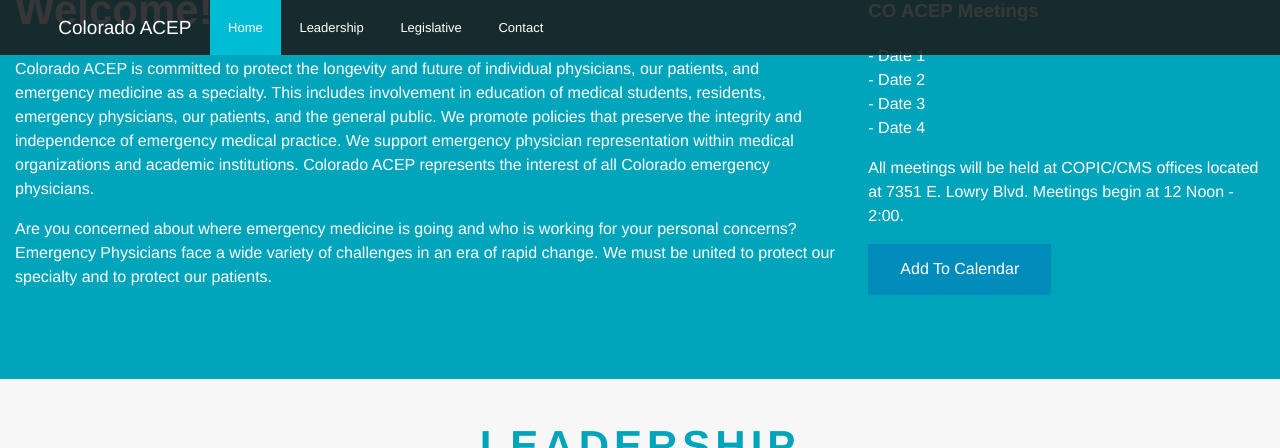
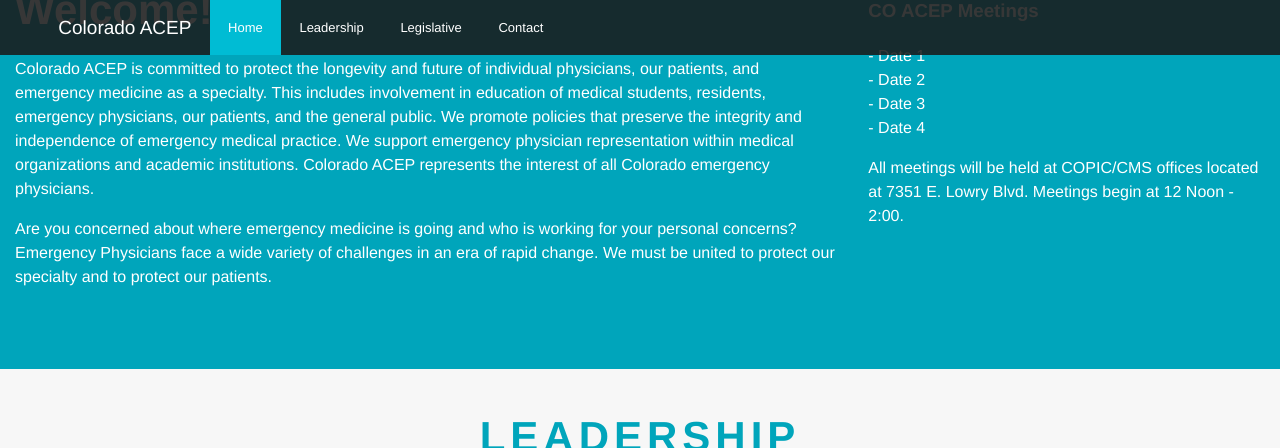
Before and after one commit to pebutler3/coacep, a Jekyll site: the page built from index.html, in a window 1280 px wide and 900 px high, scrolled down 541 px, cut to the strip 0-448 px from the top of the window. Built offline with Jekyll 4.4.1, drawn with Linux system fonts in a browser that asks for light colours.

Commit message:
removed button

```diff
--- a/index.html
+++ b/index.html
@@ -18,7 +18,6 @@
     </ul>
     <p>All meetings will be held at COPIC/CMS offices located at 7351 E. Lowry Blvd.
   Meetings begin at 12 Noon - 2:00.</p>
-    <button>Add To Calendar</button>
   </section>
 </article>
 
```
